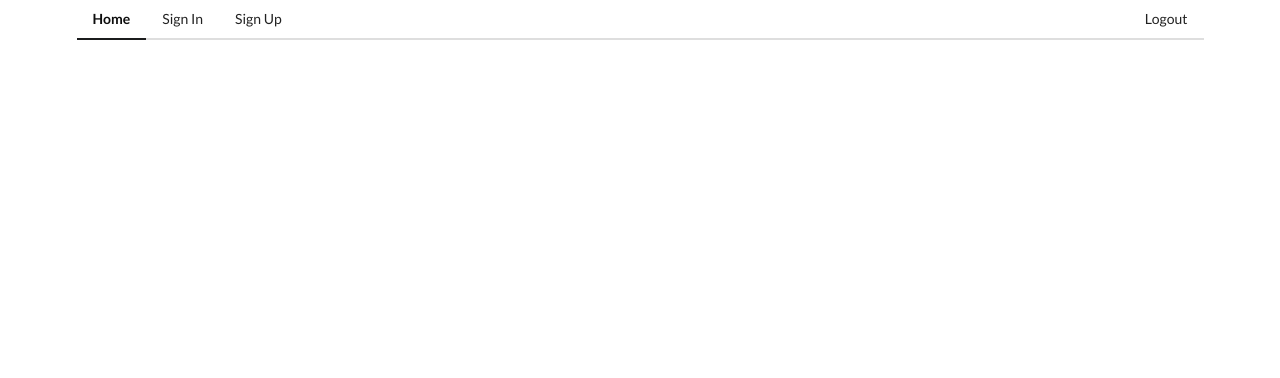
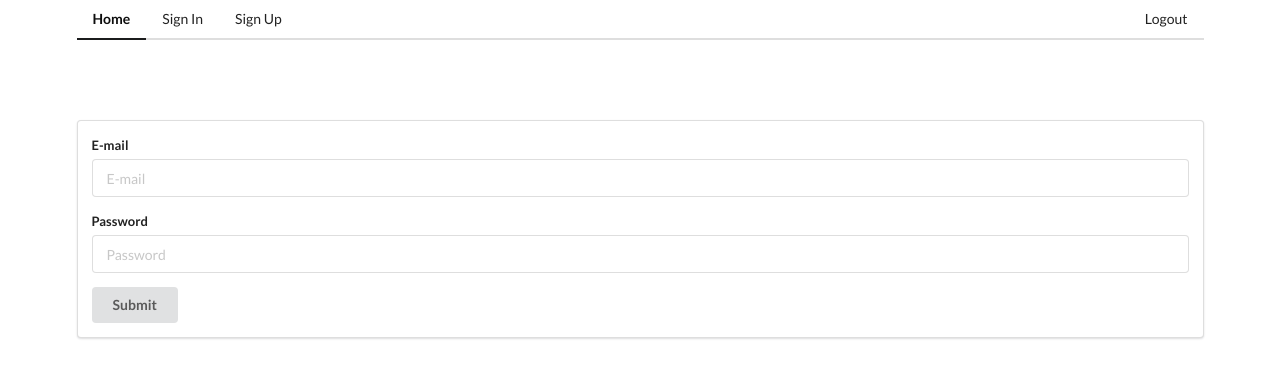
Before and after one commit to bartkalanski/bucket-list, a React (Create React App) app: page /signin in a window 1280 px wide. Shown: the top 378 px of the page. Built offline with nearby package versions, Linux system fonts and the light colour scheme.

Commit message:
Added SignIn component

```diff
--- a/src/components/App.js
+++ b/src/components/App.js
@@ -3,6 +3,8 @@ import { BrowserRouter, Switch, Route } from "react-router-dom";
 
 import Dashboard from "./dashboard/Dashboard";
 import Header from './Header'
+import SignIn from './auth/SignIn'
+import SignUp from './auth/SignUp'
 
 const App = () => {
   return (
@@ -10,6 +12,8 @@ const App = () => {
       <Header />
       <Switch>
         <Route exact path="/" component={Dashboard} />
+        <Route exact path="/signin" component={SignIn} />
+        <Route exact path="/signup" component={SignUp} />
       </Switch>
     </BrowserRouter>
   );
--- a/src/components/Header.js
+++ b/src/components/Header.js
@@ -9,7 +9,7 @@ const Header = () => {
         <Link to="/signin" className="item">Sign In</Link>
         <Link to="/signup" className="item">Sign Up</Link>
         <div class="right menu">
-          <a class="ui item">Logout</a>
+          <div class="ui item">Logout</div>
         </div>
       </div>
     </div>
--- a/src/components/auth/SignIn.js
+++ b/src/components/auth/SignIn.js
@@ -0,0 +1,48 @@
+import React, { useState } from "react";
+
+const SignIn = () => {
+  const [email, setEmail] = useState({ email: "" });
+  const [password, setPassword] = useState({ password: "" });
+  const handleChange = (e) => {
+   return e.target.id === "email"
+      ? setEmail({ email: e.target.value })
+      : setPassword({ password: e.target.value });
+  };
+  const handleSubmit = (e) => {
+    e.preventDefault();
+    console.log(password, email)
+  };
+  return (
+    <div className="ui container" style={{ marginTop: "10vh" }}>
+      <div className="ui segment">
+        <form onSubmit={handleSubmit} class="ui form">
+          <div class="field">
+            <label htmlFor="email">E-mail</label>
+            <input
+              onChange={handleChange}
+              type="email"
+              id="email"
+              name="email"
+              placeholder="E-mail"
+            />
+          </div>
+          <div class="field">
+            <label>Password</label>
+            <input
+              onChange={handleChange}
+              type="text"
+              id="password"
+              name="password"
+              placeholder="Password"
+            />
+          </div>
+          <button class="ui button" type="submit">
+            Submit
+          </button>
+        </form>
+      </div>
+    </div>
+  );
+};
+
+export default SignIn;
```
